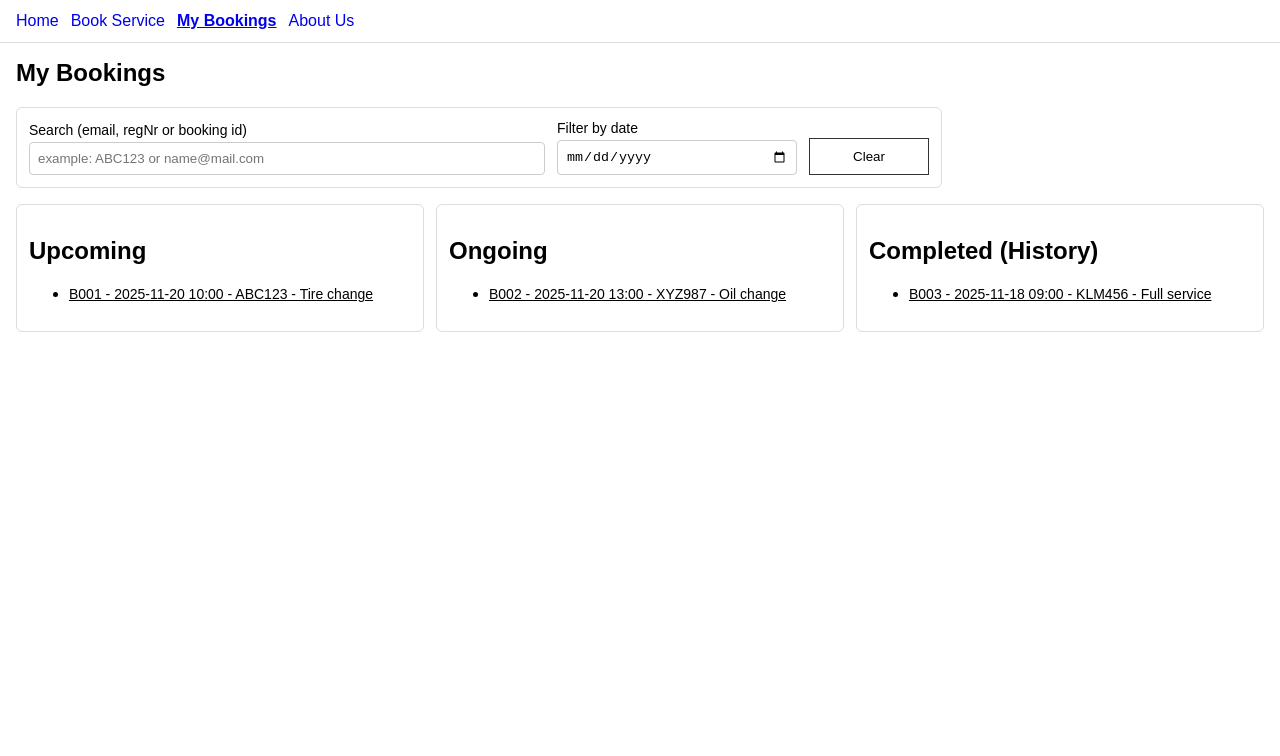
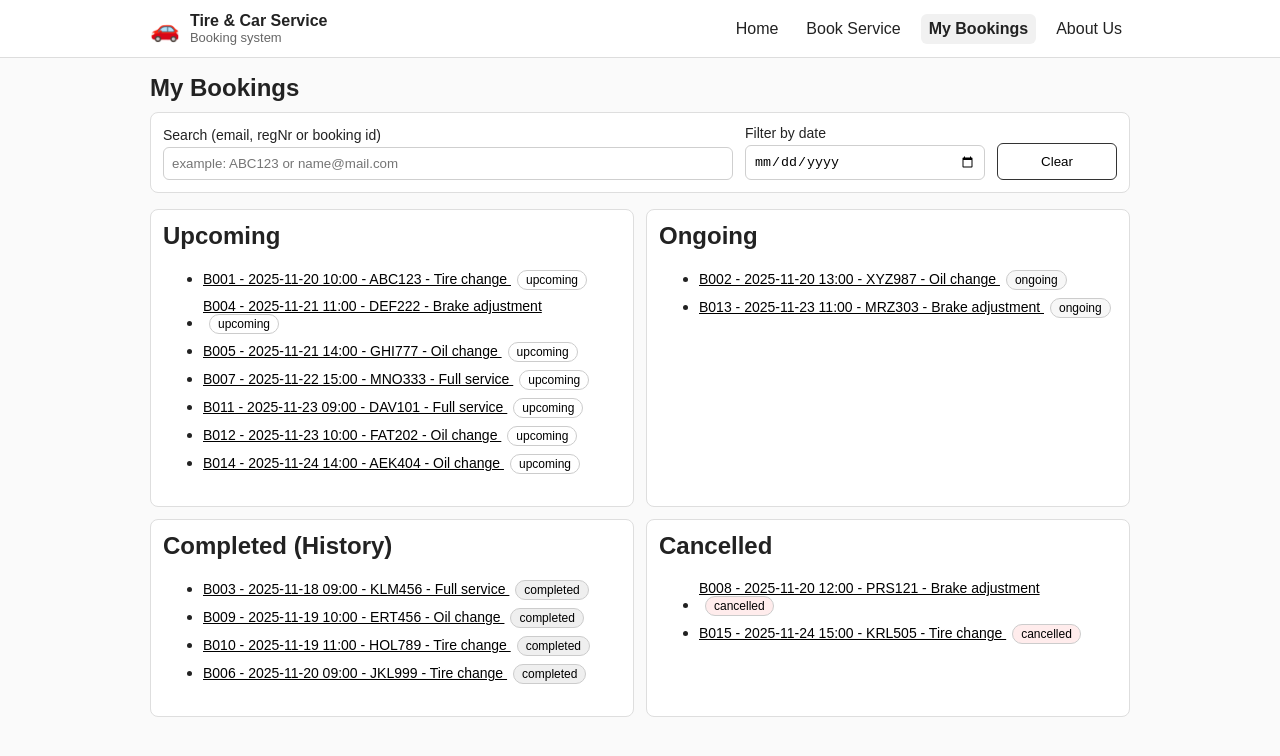
Before and after one commit to Sam-Razavi/Tire-Car-Store, a Vue app in the folder Tire-Car-Store/: page /my-bookings in a window 1280 px wide. Shown: the top 756 px of the page. Built offline with nearby package versions, Linux system fonts and the light colour scheme.

Commit message:
small styling modifications and added more data to the bookings.json file

```diff
--- a/Tire-Car-Store/src/App.vue
+++ b/Tire-Car-Store/src/App.vue
@@ -12,17 +12,27 @@ onMounted(() => {
 
 
 <template>
-  <div class="app">
+  <div>
     <header class="header">
+      <div class="container headerInner">
+        <div class="brand">
+          <div class="logo">🚗</div>
+          <div>
+            <div class="title">Tire & Car Service</div>
+            <div class="subtitle">Booking system</div>
+          </div>
+        </div>
+
         <nav class="nav">
           <RouterLink to="/">Home</RouterLink>
           <RouterLink to="/book-service">Book Service</RouterLink>
           <RouterLink to="/my-bookings">My Bookings</RouterLink>
           <RouterLink to="/about">About Us</RouterLink>
         </nav>
+      </div>
     </header>
 
-    <main class="main">
+    <main class="container">
       <RouterView />
     </main>
   </div>
@@ -30,8 +40,36 @@ onMounted(() => {
 
 <style scoped>
 .header {
-  padding: 12px 16px;
   border-bottom: 1px solid #ddd;
+  background: white;
+}
+
+.headerInner {
+  display: flex;
+  justify-content: space-between;
+  align-items: center;
+  gap: 14px;
+  padding-top: 12px;
+  padding-bottom: 12px;
+}
+
+.brand {
+  display: flex;
+  align-items: center;
+  gap: 10px;
+}
+
+.logo {
+  font-size: 24px;
+}
+
+.title {
+  font-weight: 700;
+}
+
+.subtitle {
+  font-size: 13px;
+  color: #666;
 }
 
 .nav {
@@ -42,14 +80,13 @@ onMounted(() => {
 
 .nav a {
   text-decoration: none;
+  color: #222;
+  padding: 6px 8px;
+  border-radius: 6px;
 }
 
 .nav a.router-link-active {
   font-weight: 700;
-  text-decoration: underline;
-}
-
-.main {
-  padding: 16px;
+  background: #f1f1f1;
 }
 </style>
--- a/Tire-Car-Store/src/assets/main.css
+++ b/Tire-Car-Store/src/assets/main.css
@@ -1,9 +1,55 @@
-/*  global styles */
+:root {
+  --border: #dedede;
+  --text: #222;
+  --muted: #666;
+  --bg: #fafafa;
+  --card: #ffffff;
+}
+
 body {
   margin: 0;
   font-family: Arial, sans-serif;
+  color: var(--text);
+  background: var(--bg);
 }
 
-h1 {
-  margin-top: 0;
+h1, h2, h3 {
+  margin: 0 0 10px 0;
 }
+
+p {
+  margin: 6px 0;
+  color: var(--muted);
+}
+
+.container {
+  max-width: 980px;
+  margin: 0 auto;
+  padding: 16px;
+}
+
+.card {
+  background: var(--card);
+  border: 1px solid var(--border);
+  border-radius: 8px;
+  padding: 12px;
+}
+
+.btn {
+  padding: 10px 12px;
+  border: 1px solid #333;
+  background: #fff;
+  cursor: pointer;
+  border-radius: 6px;
+}
+
+.btn:disabled {
+  opacity: 0.5;
+  cursor: not-allowed;
+}
+
+input, select {
+  padding: 8px;
+  border: 1px solid #cfcfcf;
+  border-radius: 6px;
+}
--- a/Tire-Car-Store/src/data/bookings.json
+++ b/Tire-Car-Store/src/data/bookings.json
@@ -33,6 +33,150 @@
     "date": "2025-11-18",
     "time": "09:00",
     "status": "completed",
-    "performedAction": "Full service done + checked brakes"
+    "performedAction": "Full service completed and brakes checked"
+  },
+  {
+    "id": "B004",
+    "name": "Emma Lund",
+    "email": "emma@example.com",
+    "phone": "0702223334",
+    "regNr": "DEF222",
+    "serviceType": "Brake adjustment",
+    "date": "2025-11-21",
+    "time": "11:00",
+    "status": "upcoming",
+    "performedAction": ""
+  },
+  {
+    "id": "B005",
+    "name": "Jonas Karlsson",
+    "email": "jonas@example.com",
+    "phone": "0705556667",
+    "regNr": "GHI777",
+    "serviceType": "Oil change",
+    "date": "2025-11-21",
+    "time": "14:00",
+    "status": "upcoming",
+    "performedAction": ""
+  },
+  {
+    "id": "B006",
+    "name": "Sara Nilsson",
+    "email": "sara@example.com",
+    "phone": "0709998887",
+    "regNr": "JKL999",
+    "serviceType": "Tire change",
+    "date": "2025-11-20",
+    "time": "09:00",
+    "status": "completed",
+    "performedAction": "Winter tires mounted"
+  },
+  {
+    "id": "B007",
+    "name": "Omid Rahimi",
+    "email": "omid@example.com",
+    "phone": "0703332211",
+    "regNr": "MNO333",
+    "serviceType": "Full service",
+    "date": "2025-11-22",
+    "time": "15:00",
+    "status": "upcoming",
+    "performedAction": ""
+  },
+  {
+    "id": "B008",
+    "name": "Linda Berg",
+    "email": "linda@example.com",
+    "phone": "0701212121",
+    "regNr": "PRS121",
+    "serviceType": "Brake adjustment",
+    "date": "2025-11-20",
+    "time": "12:00",
+    "status": "cancelled",
+    "performedAction": ""
+  },
+  {
+    "id": "B009",
+    "name": "Erik Johansson",
+    "email": "erik@example.com",
+    "phone": "0704445556",
+    "regNr": "ERT456",
+    "serviceType": "Oil change",
+    "date": "2025-11-19",
+    "time": "10:00",
+    "status": "completed",
+    "performedAction": "Oil and filter replaced"
+  },
+  {
+    "id": "B010",
+    "name": "Nina Holm",
+    "email": "nina@example.com",
+    "phone": "0708887776",
+    "regNr": "HOL789",
+    "serviceType": "Tire change",
+    "date": "2025-11-19",
+    "time": "11:00",
+    "status": "completed",
+    "performedAction": "Summer tires installed"
+  },
+  {
+    "id": "B011",
+    "name": "David Persson",
+    "email": "david@example.com",
+    "phone": "0701010101",
+    "regNr": "DAV101",
+    "serviceType": "Full service",
+    "date": "2025-11-23",
+    "time": "09:00",
+    "status": "upcoming",
+    "performedAction": ""
+  },
+  {
+    "id": "B012",
+    "name": "Fatemeh Ahmadi",
+    "email": "fatemeh@example.com",
+    "phone": "0702020202",
+    "regNr": "FAT202",
+    "serviceType": "Oil change",
+    "date": "2025-11-23",
+    "time": "10:00",
+    "status": "upcoming",
+    "performedAction": ""
+  },
+  {
+    "id": "B013",
+    "name": "Mohammad Reza",
+    "email": "reza@example.com",
+    "phone": "0703030303",
+    "regNr": "MRZ303",
+    "serviceType": "Brake adjustment",
+    "date": "2025-11-23",
+    "time": "11:00",
+    "status": "ongoing",
+    "performedAction": ""
+  },
+  {
+    "id": "B014",
+    "name": "Anna Ekström",
+    "email": "anna@example.com",
+    "phone": "0704040404",
+    "regNr": "AEK404",
+    "serviceType": "Oil change",
+    "date": "2025-11-24",
+    "time": "14:00",
+    "status": "upcoming",
+    "performedAction": ""
+  },
+  {
+    "id": "B015",
+    "name": "Karl Lind",
+    "email": "karl@example.com",
+    "phone": "0705050505",
+    "regNr": "KRL505",
+    "serviceType": "Tire change",
+    "date": "2025-11-24",
+    "time": "15:00",
+    "status": "cancelled",
+    "performedAction": ""
   }
 ]
--- a/Tire-Car-Store/src/views/BookServiceView.vue
+++ b/Tire-Car-Store/src/views/BookServiceView.vue
@@ -1,4 +1,9 @@
 <script setup>
+/*
+  BookServiceView.vue
+  Booking form for car and tire services.
+  User can select service type, date, time and enter personal information.
+*/
 
 import { ref, computed } from "vue";
 import { useBookingStore } from "../stores/bookingStore";
@@ -11,11 +16,11 @@ const email = ref("");
 const phone = ref("");
 const regNr = ref("");
 
-const serviceType = ref("Oil change"); // default value
-const selectedDate = ref(""); // YYYY-MM-DD from <input type="date">
-const selectedTime = ref(""); // from select dropdown
+const serviceType = ref("Oil change");
+const selectedDate = ref("");
+const selectedTime = ref("");
 
-// Service types required in the assignment
+// Service types
 const serviceTypes = [
   "Oil change",
   "Brake adjustment",
@@ -23,7 +28,7 @@ const serviceTypes = [
   "Tire change",
 ];
 
-// Simple time slots
+// Time slots
 const timeSlots = [
   "09:00",
   "10:00",
@@ -35,34 +40,34 @@ const timeSlots = [
   "16:00",
 ];
 
-// Find bookings for the selected date
+// Bookings for selected date
 const bookingsForSelectedDate = computed(() => {
   if (!selectedDate.value) return [];
-  return bookingStore.bookings.filter((b) => b.date === selectedDate.value);
+  return bookingStore.bookings.filter(
+    (b) => b.date === selectedDate.value && b.status !== "cancelled"
+  );
 });
 
-// Occupied times on that date (ignore cancelled so cancelled slots become free)
+// Occupied times
 const occupiedTimes = computed(() => {
-  return bookingsForSelectedDate.value
-    .filter((b) => b.status !== "cancelled")
-    .map((b) => b.time);
+  return bookingsForSelectedDate.value.map((b) => b.time);
 });
 
-// Available times = all slots minus occupied times
+// Available times
 const availableTimes = computed(() => {
   return timeSlots.filter((t) => !occupiedTimes.value.includes(t));
 });
 
-// Simple validation
+// Basic validation
 function isFormValid() {
   return (
-    name.value.trim() !== "" &&
-    email.value.trim() !== "" &&
-    phone.value.trim() !== "" &&
-    regNr.value.trim() !== "" &&
-    serviceType.value.trim() !== "" &&
-    selectedDate.value.trim() !== "" &&
-    selectedTime.value.trim() !== ""
+    name.value.trim() &&
+    email.value.trim() &&
+    phone.value.trim() &&
+    regNr.value.trim() &&
+    serviceType.value &&
+    selectedDate.value &&
+    selectedTime.value
   );
 }
 
@@ -73,13 +78,12 @@ function submitBooking() {
     return;
   }
 
-  // Prevent double-booking: stop if the selected date+time is taken
+  // Prevent double booking
   if (bookingStore.isSlotTaken(selectedDate.value, selectedTime.value)) {
     alert("That time is already booked. Please choose another time.");
     return;
   }
 
-  // Create a booking object (store will add id/status/performedAction)
   const newBooking = {
     name: name.value.trim(),
     email: email.value.trim(),
@@ -90,7 +94,6 @@ function submitBooking() {
     time: selectedTime.value,
   };
 
-  // Add booking to store
   bookingStore.addBooking(newBooking);
 
   // Reset form
@@ -105,10 +108,11 @@ function submitBooking() {
 </script>
 
 <template>
-  <section>
+  <section class="page">
     <h1>Book Service</h1>
 
-    <form class="form" @submit.prevent="submitBooking">
+    <!-- Booking form -->
+    <form class="card form" @submit.prevent="submitBooking">
       <div class="field">
         <label>Name</label>
         <input v-model="name" type="text" placeholder="Your name" />
@@ -140,7 +144,6 @@ function submitBooking() {
 
       <div class="field">
         <label>Date</label>
-
         <input v-model="selectedDate" type="date" />
       </div>
 
@@ -148,22 +151,23 @@ function submitBooking() {
         <label>Time</label>
         <select v-model="selectedTime" :disabled="!selectedDate">
           <option value="" disabled>Select a time</option>
-
-          <!-- Only show available times in the dropdown -->
           <option v-for="t in availableTimes" :key="t" :value="t">
             {{ t }}
           </option>
         </select>
 
         <p v-if="selectedDate && availableTimes.length === 0" class="small">
-          No available times for this date. Please choose another date.
+          No available times for this date.
         </p>
       </div>
 
-      <button class="btn" type="submit">Book service</button>
+      <div class="btnRow">
+        <button class="btn" type="submit">Book service</button>
+      </div>
     </form>
 
-    <div v-if="selectedDate" class="timesBox">
+    <!-- Time overview -->
+    <div v-if="selectedDate" class="card timesBox">
       <h2>Times for {{ selectedDate }}</h2>
 
       <div class="timesGrid">
@@ -179,7 +183,9 @@ function submitBooking() {
           <ul>
             <li v-for="t in occupiedTimes" :key="'o-' + t">{{ t }}</li>
           </ul>
-          <p v-if="occupiedTimes.length === 0" class="small">No occupied times.</p>
+          <p v-if="occupiedTimes.length === 0" class="small">
+            No occupied times.
+          </p>
         </div>
       </div>
     </div>
@@ -187,12 +193,16 @@ function submitBooking() {
 </template>
 
 <style scoped>
+.page {
+  display: flex;
+  flex-direction: column;
+  align-items: center;
+}
 
 .form {
   max-width: 520px;
-  border: 1px solid #ddd;
-  padding: 12px;
-  border-radius: 6px;
+  width: 100%;
+  margin-top: 12px;
 }
 
 .field {
@@ -206,31 +216,21 @@ label {
   margin-bottom: 4px;
 }
 
-input,
-select {
-  padding: 8px;
-  border: 1px solid #ccc;
-  border-radius: 4px;
-}
-
-.btn {
-  padding: 10px 12px;
-  border: 1px solid #333;
-  background: #fff;
-  cursor: pointer;
-}
-
 .small {
   font-size: 13px;
   margin-top: 6px;
 }
 
+.btnRow {
+  display: flex;
+  justify-content: center;
+  margin-top: 12px;
+}
+
 .timesBox {
-  margin-top: 16px;
+  margin-top: 20px;
   max-width: 700px;
-  border: 1px solid #ddd;
-  padding: 12px;
-  border-radius: 6px;
+  width: 100%;
 }
 
 .timesGrid {
--- a/Tire-Car-Store/src/views/MyBookingsView.vue
+++ b/Tire-Car-Store/src/views/MyBookingsView.vue
@@ -1,4 +1,10 @@
 <script setup>
+/*
+  MyBookingsView.vue
+  Requirement: user must be able to see a list of bookings,
+  search for a customer (regNr or email), filter by date,
+  edit/cancel bookings, and mark booking as completed + save performed action.
+*/
 
 import { ref, computed } from "vue";
 import { useBookingStore } from "../stores/bookingStore";
@@ -58,7 +64,7 @@ const filteredBookings = computed(() => {
     list = list.filter((b) => b.date === filterDate.value);
   }
 
-  // Search filter (email or regNr)
+  // Search filter (email or regNr or id)
   const q = searchText.value.trim().toLowerCase();
   if (q) {
     list = list.filter((b) => {
@@ -72,7 +78,7 @@ const filteredBookings = computed(() => {
   return list;
 });
 
-// Simple groups (upcoming, ongoing, completed)
+// Groups (upcoming, ongoing, completed, cancelled)
 const upcomingBookings = computed(() =>
   filteredBookings.value.filter((b) => b.status === "upcoming")
 );
@@ -83,6 +89,10 @@ const ongoingBookings = computed(() =>
 
 const completedBookings = computed(() =>
   filteredBookings.value.filter((b) => b.status === "completed")
+);
+
+const cancelledBookings = computed(() =>
+  filteredBookings.value.filter((b) => b.status === "cancelled")
 );
 
 // Get selected booking details
@@ -96,7 +106,7 @@ function openDetails(id) {
   isEditing.value = false;
 }
 
-// Start editing
+// Start editing: copy selected booking into editBooking
 function startEdit() {
   if (!selectedBooking.value) return;
 
@@ -125,8 +135,14 @@ function saveEdit() {
     return;
   }
 
-   // Prevent booking overlaps when editing (ignore current booking id)
-  if (bookingStore.isSlotTaken(editBooking.value.date, editBooking.value.time, editBooking.value.id)) {
+  // Prevent booking overlaps when editing (ignore current booking id)
+  if (
+    bookingStore.isSlotTaken(
+      editBooking.value.date,
+      editBooking.value.time,
+      editBooking.value.id
+    )
+  ) {
     alert("That time is already booked. Please choose another time.");
     return;
   }
@@ -170,7 +186,7 @@ function completeBooking(id) {
   isEditing.value = false;
 }
 
-// Mark ongoing
+// Mark ongoing (optional but helps show “ongoing”)
 function markOngoing(id) {
   const booking = bookingStore.bookings.find((b) => b.id === id);
   if (!booking) return;
@@ -195,10 +211,14 @@ function clearFilters() {
     <h1>My Bookings</h1>
 
     <!-- Filters -->
-    <div class="filters">
+    <div class="filters card">
       <div class="filterField">
         <label>Search (email, regNr or booking id)</label>
-        <input v-model="searchText" type="text" placeholder="example: ABC123 or name@mail.com" />
+        <input
+          v-model="searchText"
+          type="text"
+          placeholder="example: ABC123 or name@mail.com"
+        />
       </div>
 
       <div class="filterField">
@@ -211,37 +231,53 @@ function clearFilters() {
 
     <!-- Booking lists -->
     <div class="lists">
-      <div class="listBox">
+      <div class="listBox card">
         <h2>Upcoming</h2>
         <p v-if="upcomingBookings.length === 0" class="small">No upcoming bookings.</p>
         <ul v-else>
           <li v-for="b in upcomingBookings" :key="b.id">
             <button class="linkBtn" @click="openDetails(b.id)">
               {{ b.id }} - {{ b.date }} {{ b.time }} - {{ b.regNr }} - {{ b.serviceType }}
+              <span class="badge" :class="b.status">{{ b.status }}</span>
             </button>
           </li>
         </ul>
       </div>
 
-      <div class="listBox">
+      <div class="listBox card">
         <h2>Ongoing</h2>
         <p v-if="ongoingBookings.length === 0" class="small">No ongoing bookings.</p>
         <ul v-else>
           <li v-for="b in ongoingBookings" :key="b.id">
             <button class="linkBtn" @click="openDetails(b.id)">
               {{ b.id }} - {{ b.date }} {{ b.time }} - {{ b.regNr }} - {{ b.serviceType }}
+              <span class="badge" :class="b.status">{{ b.status }}</span>
             </button>
           </li>
         </ul>
       </div>
 
-      <div class="listBox">
+      <div class="listBox card">
         <h2>Completed (History)</h2>
         <p v-if="completedBookings.length === 0" class="small">No completed bookings.</p>
         <ul v-else>
           <li v-for="b in completedBookings" :key="b.id">
             <button class="linkBtn" @click="openDetails(b.id)">
               {{ b.id }} - {{ b.date }} {{ b.time }} - {{ b.regNr }} - {{ b.serviceType }}
+              <span class="badge" :class="b.status">{{ b.status }}</span>
+            </button>
+          </li>
+        </ul>
+      </div>
+
+      <div class="listBox card">
+        <h2>Cancelled</h2>
+        <p v-if="cancelledBookings.length === 0" class="small">No cancelled bookings.</p>
+        <ul v-else>
+          <li v-for="b in cancelledBookings" :key="b.id">
+            <button class="linkBtn" @click="openDetails(b.id)">
+              {{ b.id }} - {{ b.date }} {{ b.time }} - {{ b.regNr }} - {{ b.serviceType }}
+              <span class="badge" :class="b.status">{{ b.status }}</span>
             </button>
           </li>
         </ul>
@@ -249,7 +285,7 @@ function clearFilters() {
     </div>
 
     <!-- Details panel -->
-    <div v-if="selectedBooking" class="details">
+    <div v-if="selectedBooking" class="details card">
       <h2>Booking Details</h2>
 
       <!-- View mode -->
@@ -261,7 +297,11 @@ function clearFilters() {
         <p><strong>RegNr:</strong> {{ selectedBooking.regNr }}</p>
         <p><strong>Service:</strong> {{ selectedBooking.serviceType }}</p>
         <p><strong>Date/Time:</strong> {{ selectedBooking.date }} {{ selectedBooking.time }}</p>
-        <p><strong>Status:</strong> {{ selectedBooking.status }}</p>
+        <p>
+          <strong>Status:</strong>
+          {{ selectedBooking.status }}
+          <span class="badge" :class="selectedBooking.status">{{ selectedBooking.status }}</span>
+        </p>
 
         <p v-if="selectedBooking.status === 'completed'">
           <strong>Performed action:</strong> {{ selectedBooking.performedAction }}
@@ -349,12 +389,9 @@ function clearFilters() {
 </template>
 
 <style scoped>
+/* Uses global .card and .btn from main.css */
 
 .filters {
-  max-width: 900px;
-  border: 1px solid #ddd;
-  padding: 12px;
-  border-radius: 6px;
   display: grid;
   grid-template-columns: 1fr 240px 120px;
   gap: 12px;
@@ -371,20 +408,6 @@ label {
   margin-bottom: 4px;
 }
 
-input,
-select {
-  padding: 8px;
-  border: 1px solid #ccc;
-  border-radius: 4px;
-}
-
-.btn {
-  padding: 10px 12px;
-  border: 1px solid #333;
-  background: #fff;
-  cursor: pointer;
-}
-
 .small {
   font-size: 13px;
 }
@@ -392,20 +415,18 @@ select {
 .lists {
   margin-top: 16px;
   display: grid;
-  grid-template-columns: 1fr 1fr 1fr;
+  grid-template-columns: 1fr 1fr;
   gap: 12px;
 }
 
 .listBox {
-  border: 1px solid #ddd;
-  border-radius: 6px;
   padding: 12px;
 }
 
 .linkBtn {
   border: none;
   background: transparent;
-  padding: 0;
+  padding: 4px 0;
   text-decoration: underline;
   cursor: pointer;
   text-align: left;
@@ -414,10 +435,7 @@ select {
 
 .details {
   margin-top: 16px;
-  border: 1px solid #ddd;
-  border-radius: 6px;
-  padding: 12px;
-  max-width: 900px;
+  max-width: 980px;
 }
 
 .actions {
@@ -438,4 +456,30 @@ select {
   display: flex;
   flex-direction: column;
 }
+
+/* Status badges */
+.badge {
+  display: inline-block;
+  font-size: 12px;
+  padding: 2px 8px;
+  border-radius: 999px;
+  border: 1px solid #ccc;
+  margin-left: 6px;
+}
+
+.badge.upcoming {
+  background: #fff;
+}
+
+.badge.ongoing {
+  background: #f7f7f7;
+}
+
+.badge.completed {
+  background: #efefef;
+}
+
+.badge.cancelled {
+  background: #ffecec;
+}
 </style>
```
Lines whose indentation alone changed are shown as unchanged.
